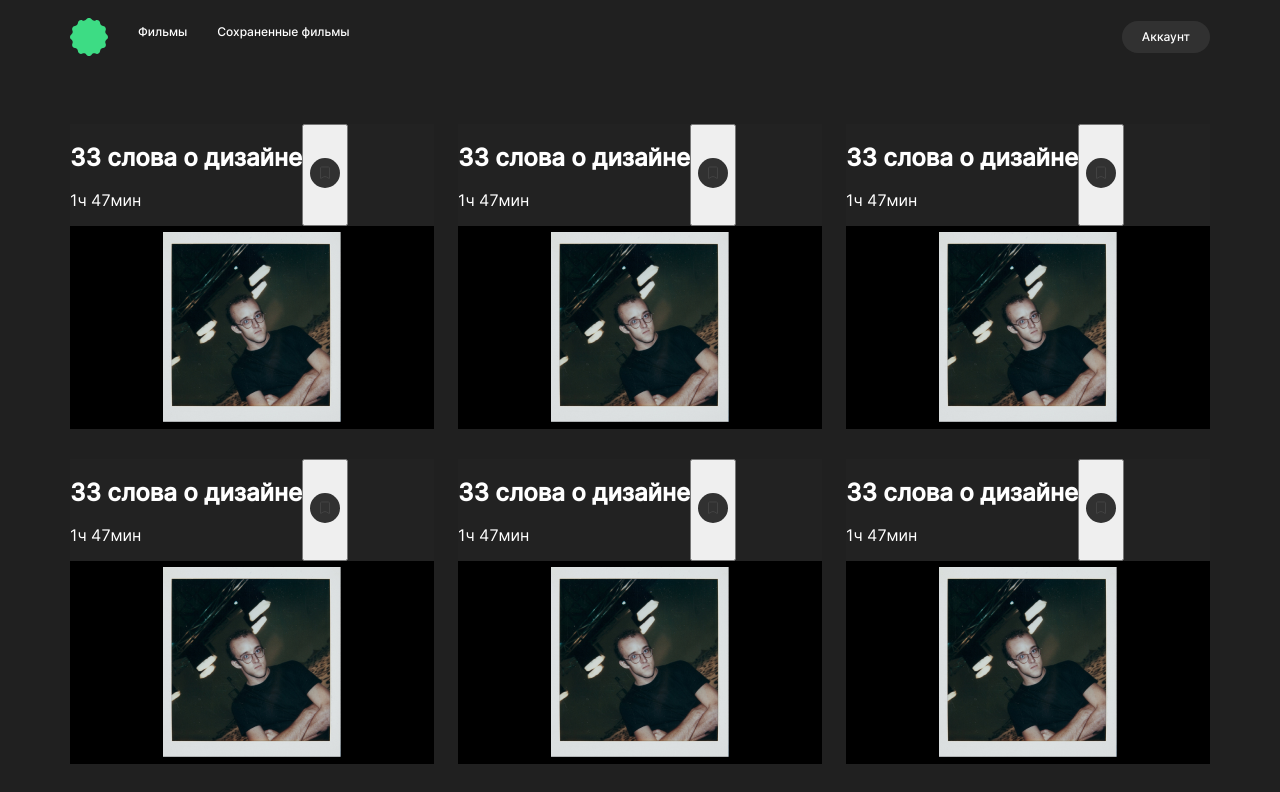
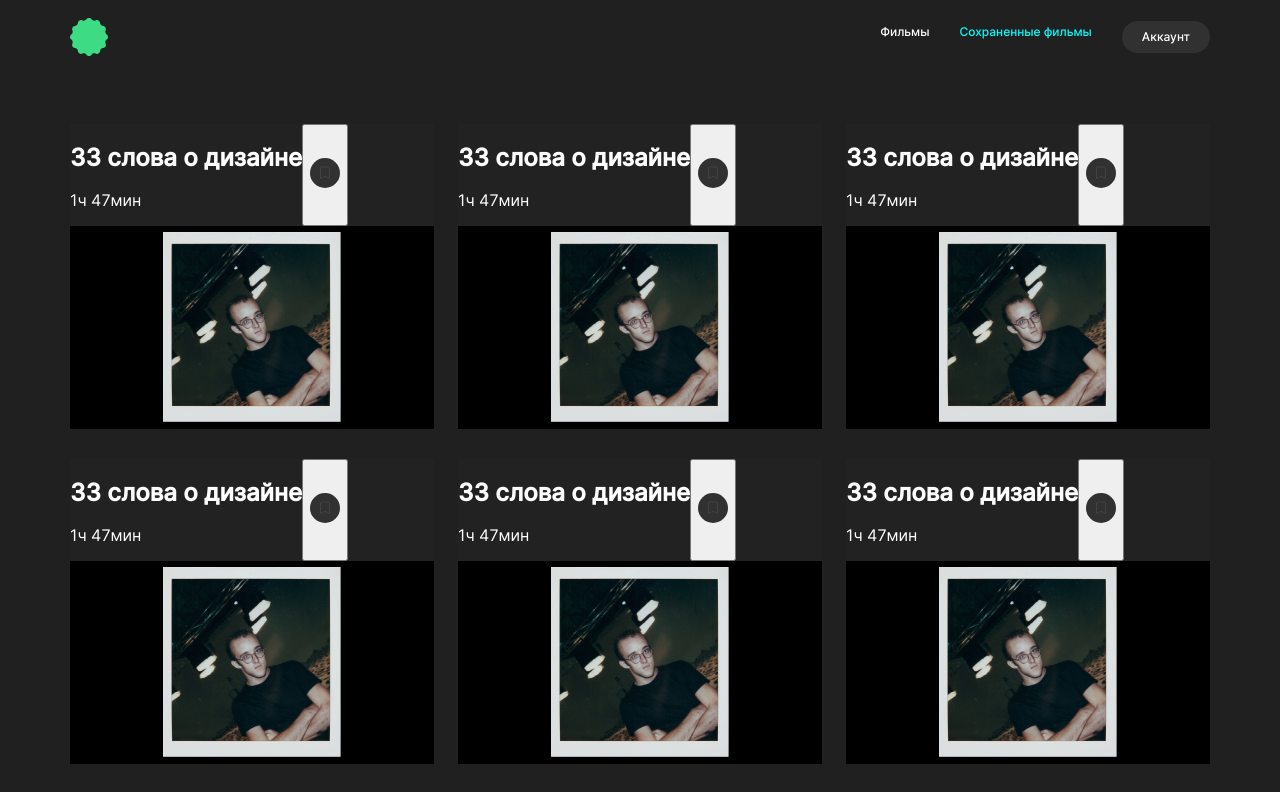
Before and after one commit to TatyanaDudchenko/movies-explorer-frontend, a React (Create React App) app: page /saved-movies in a window 1280 px wide. Shown: the top 792 px of the page. Built offline with nearby package versions, Linux system fonts and the light colour scheme.

Commit message:
fix: отредактировать реализацию компонента навигации

```diff
--- a/src/components/App/App.js
+++ b/src/components/App/App.js
@@ -18,10 +18,16 @@ import ErrorPage from '../ErrorPage/ErrorPage';
 
 function App() {
   const [shouldHideHeaderAndFooter, setShouldHideHeaderAndFooter] = useState(false);
+  // const [isAuth, setIsAuth] = useState(false);
+  const isAuth = true;
 
   function handleHideHeaderAndFooter() {
     setShouldHideHeaderAndFooter(true);
   }
+
+  // function handleAuth() {
+  //   setIsAuth(true);
+  // }
 
   let location = useLocation();
 
@@ -37,7 +43,7 @@ function App() {
 
   return (
     <div className="page">
-      {!shouldHideHeaderAndFooter && <Header />}
+      {!shouldHideHeaderAndFooter && <Header isAuth={isAuth} />}
       <Navigation />
       <Switch>
         <Route exact path="/">
--- a/src/components/Header/Header.js
+++ b/src/components/Header/Header.js
@@ -2,11 +2,11 @@ import headerLogo from '../../images/logo.svg';
 import './Header.css';
 import NavBar from '../NavBar/NavBar';
 
-function Header() {
+function Header({ isAuth }) {
     return (
         <div className='header'>
             <img className='header__logo' src={headerLogo} alt='Логотип Movies Explorer' />
-            <NavBar />
+            <NavBar isAuth={isAuth} />
         </div>
     )
 }
--- a/src/components/NavBar/NavBar.css
+++ b/src/components/NavBar/NavBar.css
@@ -44,6 +44,11 @@
     justify-content: end;
 }
 
+.header__navbar_item_current {
+    font-weight: 500;
+    color: aqua;
+}
+
 @media screen and (max-width: 767px) {
     .header__navbar_item {
         margin-left: 14px;
--- a/src/components/NavBar/NavBar.js
+++ b/src/components/NavBar/NavBar.js
@@ -1,65 +1,41 @@
 import './NavBar.css';
-import { Switch } from "react-router-dom";
-import { Route } from "react-router-dom";
+import { useLocation } from 'react-router-dom';
 
-function NavBar() {
+function NavBar({ isAuth }) {
+
+    let location = useLocation();
+
     return (
-        <Switch>
-            <Route exact path='/'>
+        <div>
+            {!isAuth &&
                 <nav className='header__navbar header__navbar_justify-content_end'>
                     <button className='header__navbar_item header__navbar_item-register'>Регистрация</button>
                     <button className='header__navbar_item header__navbar_item-login'>Войти</button>
                 </nav>
-            </Route>
-            <Route path='/movies'>
+            }
+            {isAuth &&
                 <nav className='header__navbar header__navbar_justify-content_space-between'>
                     <div className='header__navbar_item-group'>
-                        <button className='header__navbar_item header__navbar_item-register'>Фильмы</button>
-                        {/* добавить модификатор для фильмы жирным */}
-                        <button className='header__navbar_item header__navbar_item-register'>Сохраненные фильмы</button>
+                        <button
+                            className={`header__navbar_item header__navbar_item-register
+                            ${location.pathname.includes('/movies') && 'header__navbar_item_current'}`}>
+                            Фильмы
+                        </button>
+                        <button
+                            className={`header__navbar_item header__navbar_item-register
+                            ${location.pathname.includes('/saved-movies') && 'header__navbar_item_current'}`}>
+                            Сохраненные фильмы
+                        </button>
                     </div>
 
                     <button className='header__navbar_item header__navbar_item-account'>Аккаунт</button>
                 </nav>
-            </Route>
-            <Route path='/saved-movies'>
-                <nav className='header__navbar header__navbar_justify-content_space-between'>
-                    <div className='header__navbar_item-group'>
-                        <button className='header__navbar_item header__navbar_item-register'>Фильмы</button>
-                        <button className='header__navbar_item header__navbar_item-register'>Сохраненные фильмы</button>
-                        {/* добавить модификатор для сохраненные фильмы жирным */}
-                    </div>
-
-                    <button className='header__navbar_item header__navbar_item-account'>Аккаунт</button>
-                </nav>
-            </Route>
-        </Switch>
+            }
+        </div>
     )
 }
 
 export default NavBar;
-
-// <nav className="navbar">
-// <Switch>
-//   <Route path="/signin">
-//     <NavLink className="navbar__item" to="/signup">
-//       Регистрация
-//     </NavLink>
-//   </Route>
-//   <Route path="/signup">
-//     <NavLink className="navbar__item" to="/signin">
-//       Войти
-//     </NavLink>
-//   </Route>
-//   <ProtectedRoute exact path="/" signedIn={signedIn}>
-//     <button className="navbar__item navbar__item_button navbar__item_button-email">{email}</button>
-//     <button onClick={signout} className="navbar__item navbar__item_button navbar__item_button-exit">Выйти</button>
-//     {/* <NavLink onClick={signout} className="navbar__item" to="/signup">
-//       Выйти
-//     </NavLink> */}
-//   </ProtectedRoute>
-// </Switch>
-// </nav>
 
 
 
@@ -70,19 +46,36 @@ export default NavBar;
 
 // function NavBar() {
 //     return (
-//         <nav className='header__navbar'>
-//             <Switch>
-//                 <Route exact path='/'>
+//         <Switch>
+//             <Route exact path='/'>
+//                 <nav className='header__navbar header__navbar_justify-content_end'>
 //                     <button className='header__navbar_item header__navbar_item-register'>Регистрация</button>
 //                     <button className='header__navbar_item header__navbar_item-login'>Войти</button>
-//                 </Route>
-//                 <Route path='/movies'>
-//                     <button className='header__navbar_item header__navbar_item-register'>Фильмы</button>
-//                     <button className='header__navbar_item header__navbar_item-login'>Сохраненные фильмы</button>
-//                 </Route>
+//                 </nav>
+//             </Route>
+//             <Route path='/movies'>
+//                 <nav className='header__navbar header__navbar_justify-content_space-between'>
+//                     <div className='header__navbar_item-group'>
+//                         <button className='header__navbar_item header__navbar_item-register'>Фильмы</button>
+//                         {/* добавить модификатор для фильмы жирным */}
+//                         <button className='header__navbar_item header__navbar_item-register'>Сохраненные фильмы</button>
+//                     </div>
 
-//             </Switch>
-//         </nav>
+//                     <button className='header__navbar_item header__navbar_item-account'>Аккаунт</button>
+//                 </nav>
+//             </Route>
+//             <Route path='/saved-movies'>
+//                 <nav className='header__navbar header__navbar_justify-content_space-between'>
+//                     <div className='header__navbar_item-group'>
+//                         <button className='header__navbar_item header__navbar_item-register'>Фильмы</button>
+//                         <button className='header__navbar_item header__navbar_item-register'>Сохраненные фильмы</button>
+//                         {/* добавить модификатор для сохраненные фильмы жирным */}
+//                     </div>
+
+//                     <button className='header__navbar_item header__navbar_item-account'>Аккаунт</button>
+//                 </nav>
+//             </Route>
+//         </Switch>
 //     )
 // }
 
```
